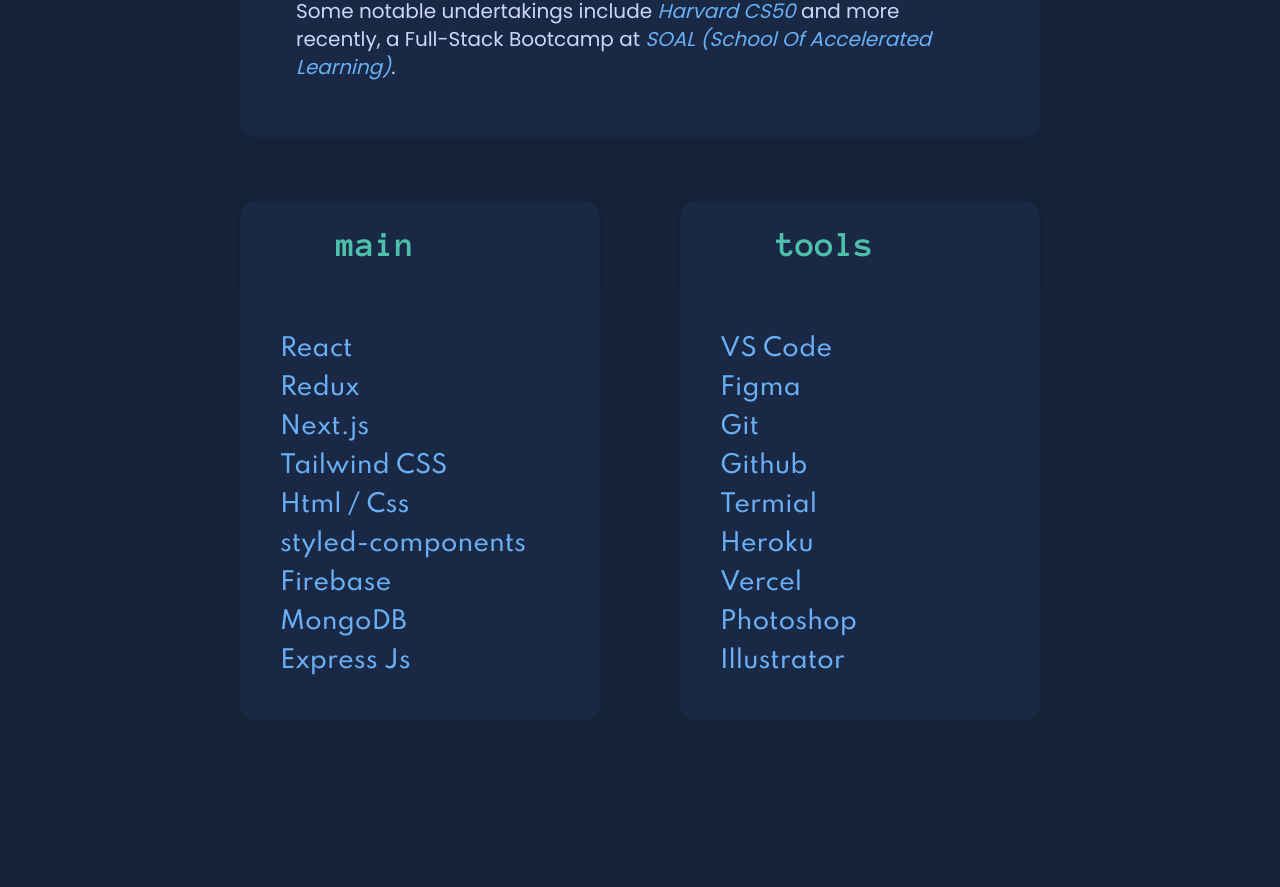
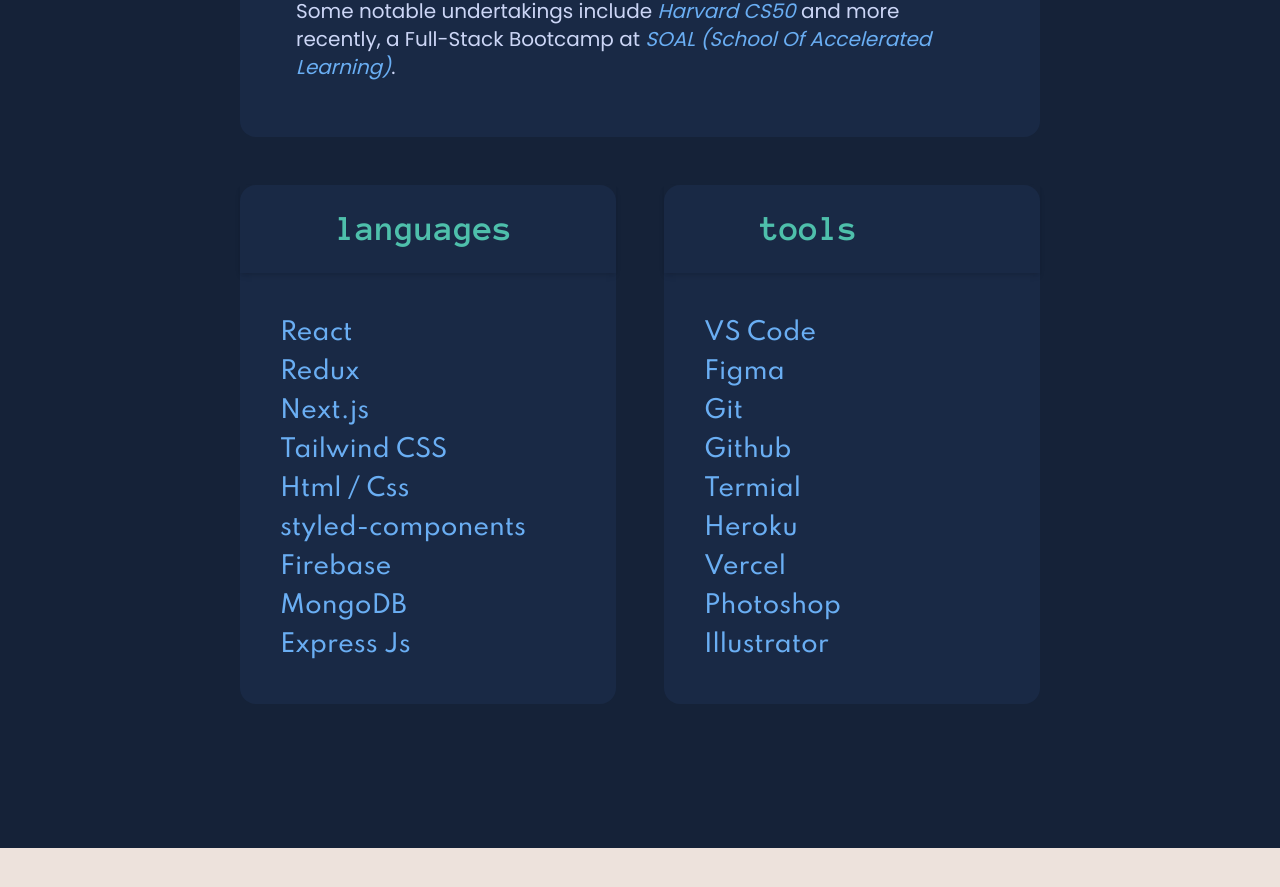
Before and after one commit to starbvuks/portfolio, a Next.js app: page /about in a window 1280 px wide. Shown: the part 796-1683 px from the top of the page. After the commit the page ends 1644 px from the top, so only its background shows below. Built offline with nearby package versions, Linux system fonts and the light colour scheme; some icons are missing.

Commit message:
about divider stack -sm

```diff
--- a/components/Stack.jsx
+++ b/components/Stack.jsx
@@ -27,8 +27,11 @@
   ];
 
   return (
-    <div class="flex flex-col lg:flex-row w-full sm:gap-20 items-center sm:justify-center px-0 sm:px-20 py-16">
-      <div class="bg-aboutBlue2 h-full w-2/3 sm:w-1/2 rounded-2xl">
+    <div class="flex flex-col lg:flex-row w-full sm:gap-12 items-center sm:justify-center  px-0 sm:px-20 sm:pt-12">
+      <span class="font-spartan font-bold text-aboutLight text-2xl text-center mb-7 rounded-2xl block sm:hidden">
+        Stack
+      </span>
+      <div class="bg-aboutBlue2 h-full w-3/4 sm:w-1/2 rounded-2xl">
         <div class="flex items-center py-6 px-12 gap-3 shadow-md">
           <div class="w-9 h-9">
             <Icon
@@ -39,7 +42,7 @@
             />
           </div>
           <span class="font-anon text-aboutTurq text-2xl lg:text-4xl">
-            main
+            languages
           </span>
         </div>
         <ul class="font-spartan font-medium text-aboutSky leading-normal px-12 py-5 lg:p-10 text-md lg:text-2xl lg:leading-relaxed">
@@ -48,7 +51,7 @@
           ))}
         </ul>
       </div>
-      <div class="mt-10 sm:mt-0 bg-aboutBlue2 h-full w-2/3 sm:w-1/2 rounded-2xl">
+      <div class="mt-10 sm:mt-0 bg-aboutBlue2 h-full w-3/4 sm:w-1/2 rounded-2xl">
         <div class="flex items-center py-6 px-12 gap-3 shadow-md">
           <div class="w-9 h-9">
             <Icon icon="bi:tools" color="#4ebfab" width="full" height="full" />
--- a/pages/about.jsx
+++ b/pages/about.jsx
@@ -9,7 +9,7 @@
   return (
     <div class="h-full bg-aboutBlue pb-36">
       <Navbar />
-      <div class="flex flex-col items-center mx-30 lg:mx-40 2xl:mx-72 pt-28">
+      <div class="flex flex-col items-center mx-30 pt-28 lg:mx-40 2xl:mx-72">
         <div class="flex flex-col sm:flex-row items-center gap-10">
           <img src="/img/me.jpg" alt="me" class="w-52 h-52 rounded-xl" />
           <div class="flex flex-col items-center sm:items-start sm:pl-10 font-spartan tracking-tight">
@@ -24,7 +24,7 @@
             </span>
           </div>
         </div>
-        <div class="w-2/3 sm:w-10/12 bg-aboutBlue2 font-poppins text-aboutLight text-md sm:text-xl p-14 rounded-2xl mt-16 sm:mt-28">
+        <div class="w-3/4 sm:w-10/12 bg-aboutBlue2 font-poppins text-aboutLight text-sm sm:text-xl p-14 rounded-2xl mt-16 sm:mt-28">
           <p>
             i’m a Web Dev living in Hyderabad, India currently balancing college
             and my passion for programming and ui design.
@@ -51,6 +51,7 @@
             .
           </p>
         </div>
+        <div class="w-3/4 h-1 my-10 bg-aboutBlue2 rounded-full block sm:hidden"></div>
         <Stack />
       </div>
     </div>
```
